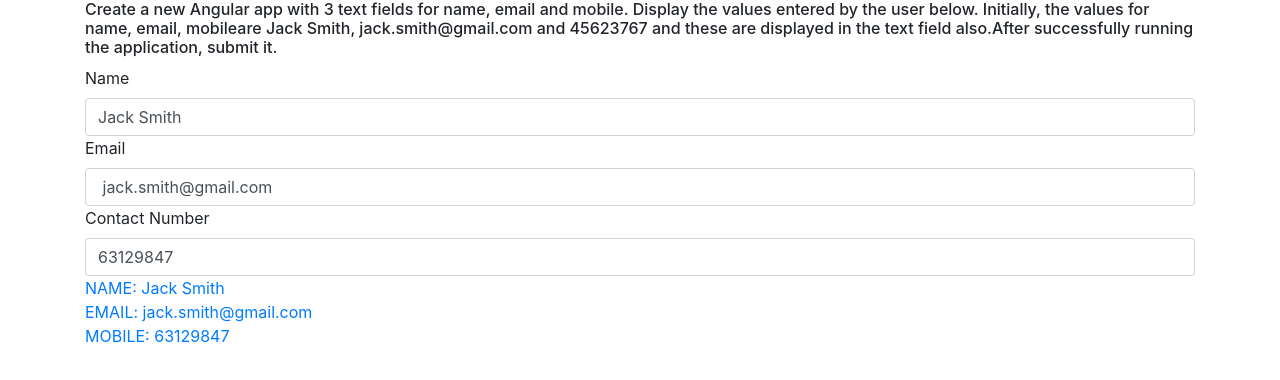
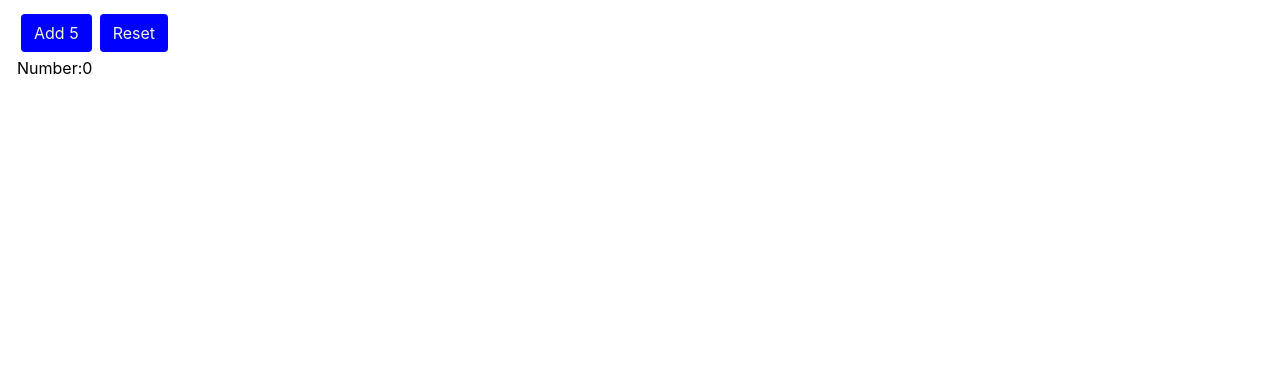
Before and after one commit to SurbhiBisarwal/welcome, an Angular app: page / in a window 1280 px wide. Shown: the top 380 px of the page. Built offline with nearby package versions, Linux system fonts and the light colour scheme.

Commit message:
Button, click and function

```diff
--- a/src/app/app.component.html
+++ b/src/app/app.component.html
@@ -1,21 +1,5 @@
 <div class="container">
-  <h6>
-    Create a new Angular app with 3 text fields for name, email and mobile.
-    Display the values entered by the user below. Initially, the values for
-    name, email, mobileare Jack Smith, jack.smith@gmail.com and 45623767 and
-    these are displayed in the text field also.After successfully running the
-    application, submit it.
-  </h6>
-  <label>Name</label>
-  <input type="text" class="form-control" [(ngModel)]="name" />
-  <label>Email</label>
-  <input type="text" class="form-control" [(ngModel)]="email" />
-  <label>Contact Number</label>
-  <input type="text" class="form-control" [(ngModel)]="number" />
-
-  <div class="text-primary">
-    NAME: {{ name }}<br />
-    EMAIL:{{ email }} <br />
-    MOBILE: {{ number }}
-  </div>
+  <button class="btn m-1" (click)="add5()">Add 5</button>
+  <button class="btn m-1" (click)="reset()">Reset</button>
+  <div class="dark-text">Number:{{ num }}</div>
 </div>
--- a/src/app/app.component.scss
+++ b/src/app/app.component.scss
@@ -0,0 +1,11 @@
+.btn {
+  background-color: blue;
+  color: beige;
+}
+.container {
+  margin-left: 2px;
+  margin-top: 10px;
+}
+.dark-text {
+  color: black;
+}
--- a/src/app/app.component.ts
+++ b/src/app/app.component.ts
@@ -6,9 +6,13 @@ import { Component } from "@angular/core";
   styleUrls: ["./app.component.scss"],
 })
 export class AppComponent {
-  name: string = "Jack Smith";
-  email: string = " jack.smith@gmail.com";
-  number: string = "63129847";
+  num: Number = 0;
+  add5(): void {
+    this.num = this.num + 5;
+  }
+  reset(): void {
+    this.num = 0;
+  }
 }
 
 //   submit() {
```
